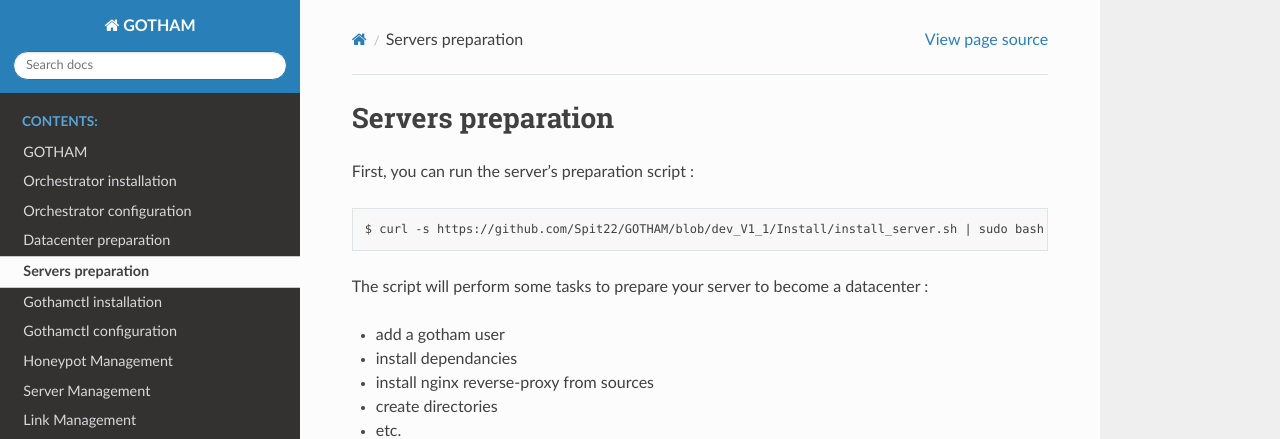
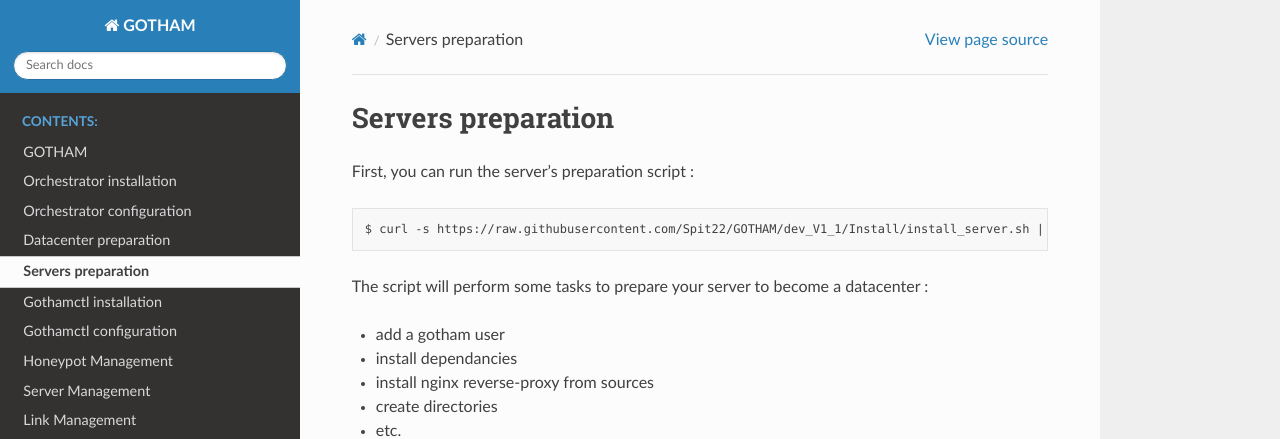
Before and after one commit to Spit22/GOTHAM, a Sphinx documentation site: the page built from Documentation/source/src/prepare_servers.md, in a window 1280 px wide. Shown: the top 439 px of the page. Built offline with Sphinx 7.4.7 and the Read the Docs theme 2.0.0, drawn with Linux system fonts in a browser that asks for light colours; some of the changed lines change nothing that is shown.

Commit message:
fix{Documentation/source/src/prepare_servers.md}

````diff
--- a/Documentation/source/src/prepare_servers.md
+++ b/Documentation/source/src/prepare_servers.md
@@ -3,7 +3,7 @@
 First, you can run the server's preparation script :
 
 ```
-$ curl -s https://github.com/Spit22/GOTHAM/blob/dev_V1_1/Install/install_server.sh | sudo bash
+$ curl -s https://raw.githubusercontent.com/Spit22/GOTHAM/dev_V1_1/Install/install_server.sh | sudo bash
 ```
 
 The script will perform some tasks to prepare your server to become a datacenter :
````
